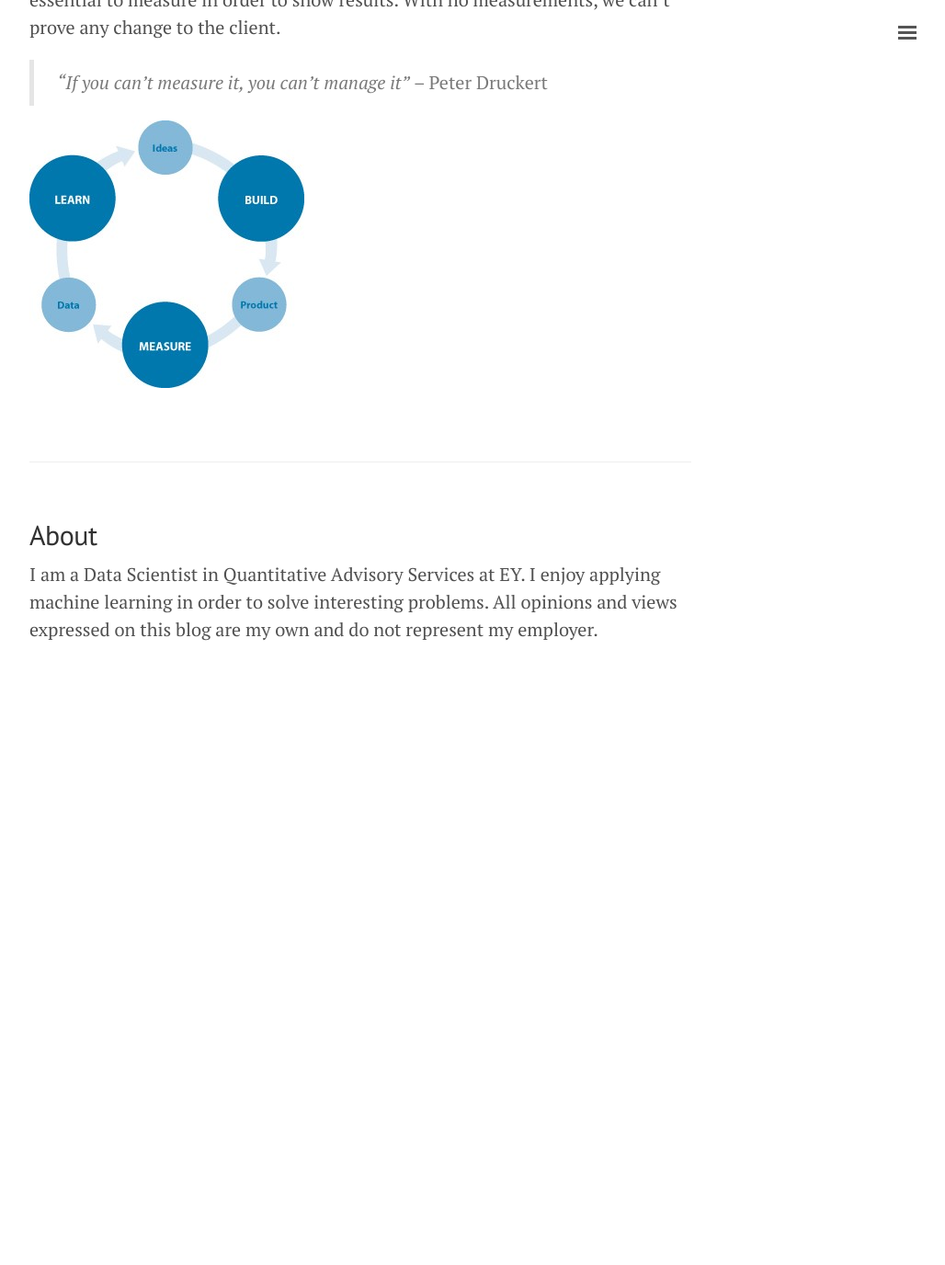
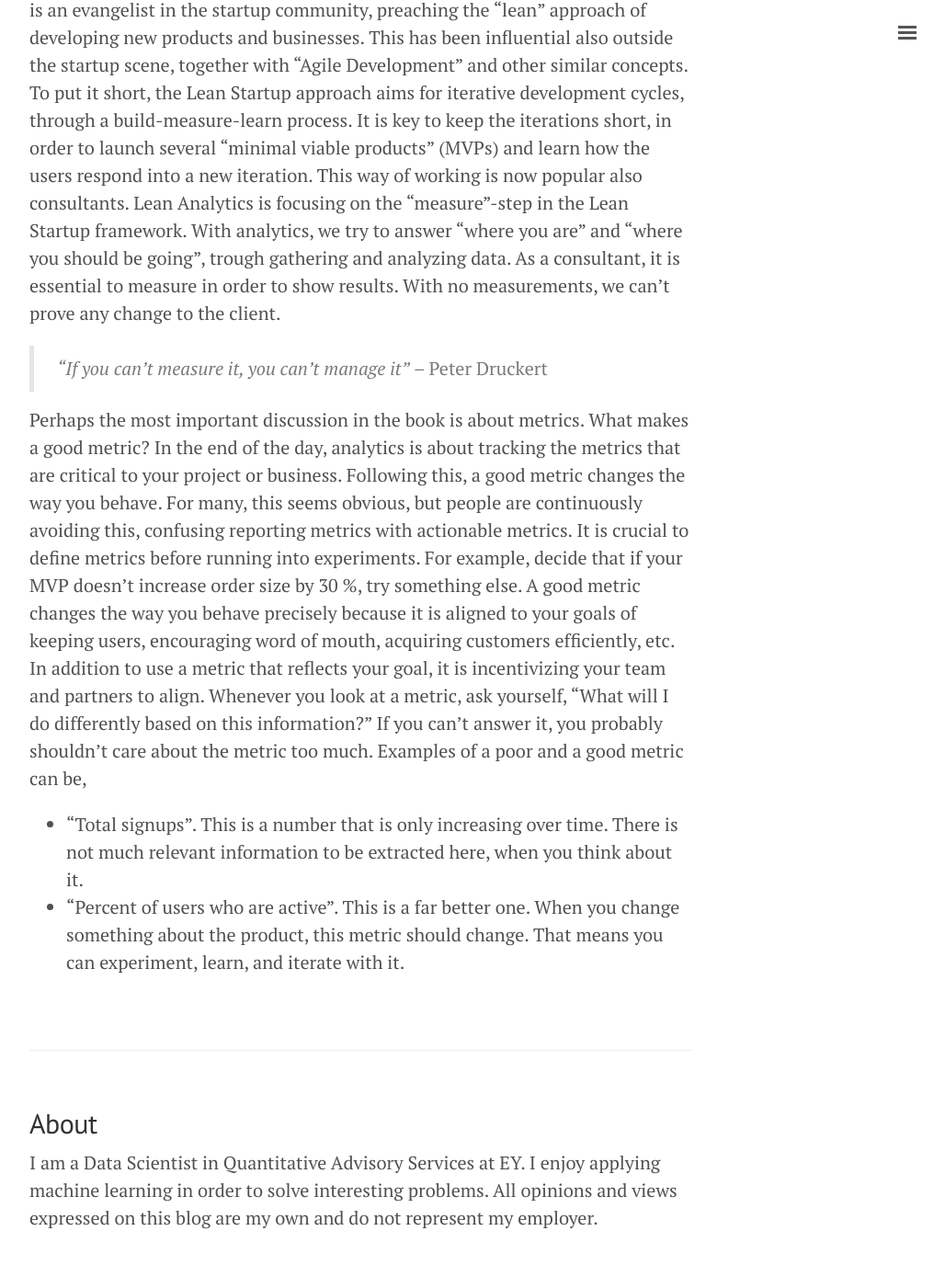
Before and after one commit to herman-hellenes/herman-hellenes.github.io, a Jekyll site: the page built from undone_posts/2017-09-22-Lean-Analytics-Review.md, in a window 1280 px wide and 1400 px high, scrolled down 1337 px. Shown: the top 1376 px of the window at 92% size, without its empty margins (248-1276 px from the left). Built offline with Jekyll 4.4.1, drawn with Linux system fonts in a browser that asks for light colours; nearby versions of some CDN libraries; comment, search, counter and statistics services are not loaded; before the commit the page ends 2097 px from its top, so only the background shows below that.

Commit message:
Update 2017-09-22-Lean-Analytics-Review.md

```diff
--- a/undone_posts/2017-09-22-Lean-Analytics-Review.md
+++ b/undone_posts/2017-09-22-Lean-Analytics-Review.md
@@ -15,9 +18,9 @@ also relevant for entrepreneurs, SME-management and consultants. I will focus on
 
 
 
-![center](/figs/lean-analytics/book-cover-full_2.png)
 
 
+![center](/figs/lean-analytics/lean_circle.jpg)
 
 
 
@@ -38,4 +41,10 @@ As a consultant, it is essential to measure in order to show results. With no me
  > *"If you can’t measure it, you can’t manage it"* – Peter Druckert
 
 
-![center](/figs/lean-analytics/lean_circle.jpg)
+
+
+Perhaps the most important discussion in the book is about metrics. What makes a good metric? In the end of the day, analytics is about tracking the metrics that are critical to your project or business. Following this, a good metric changes the way you behave. For many, this seems obvious, but people are continuously avoiding this, confusing reporting metrics with actionable metrics.
+It is crucial to define metrics before running into experiments. For example, decide that if your MVP doesn’t increase order size by 30 %, try something else. A good metric changes the way you behave precisely because it is aligned to your goals of keeping users, encouraging word of mouth, acquiring customers efficiently, etc.
+In addition to use a metric that reflects your goal, it is incentivizing your team and partners to align. Whenever you look at a metric, ask yourself, “What will I do differently based on this information?” If you can’t answer it, you probably shouldn’t care about the metric too much. Examples of a poor and a good metric can be,
+* “Total signups”. This is a number that is only increasing over time. There is not much relevant information to be extracted here, when you think about it.
+* “Percent of users who are active”. This is a far better one. When you change something about the product, this metric should change. That means you can experiment, learn, and iterate with it.
```
Also changed, not shown: other parts of undone_posts/2017-09-22-Lean-Analytics-Review.md (+3 -0 lines).
